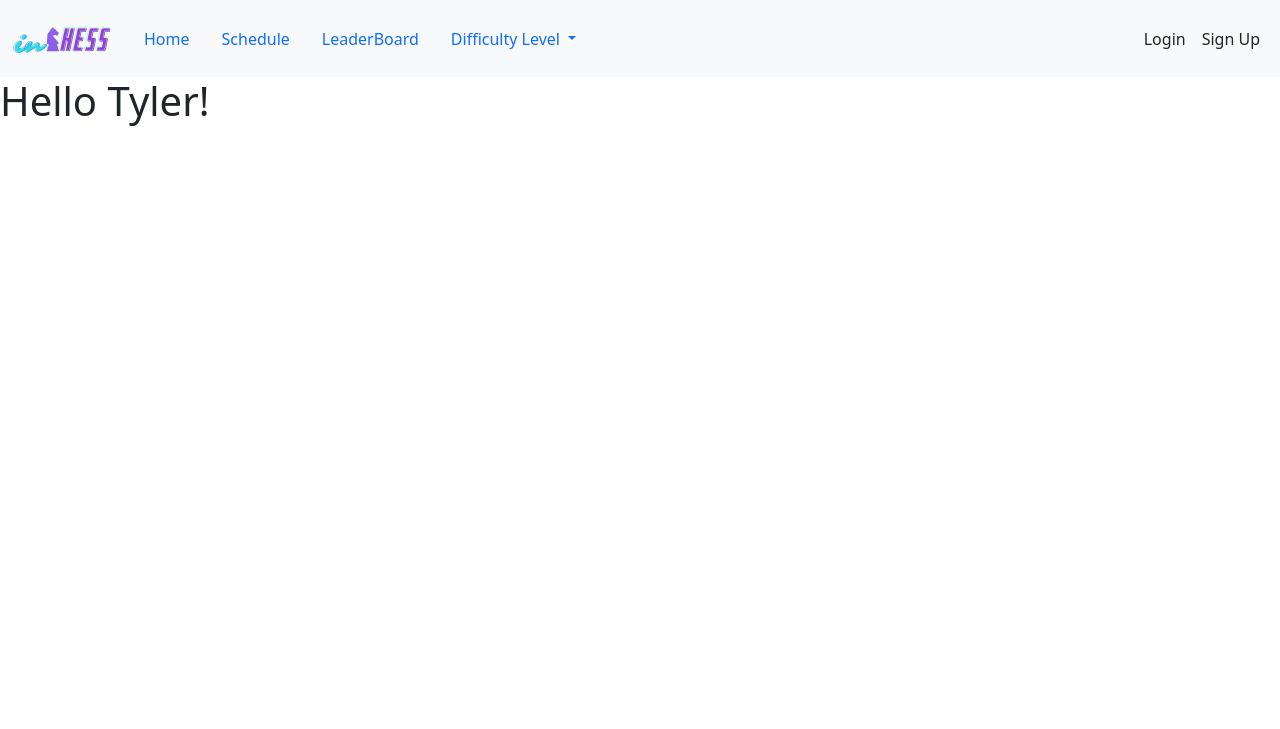
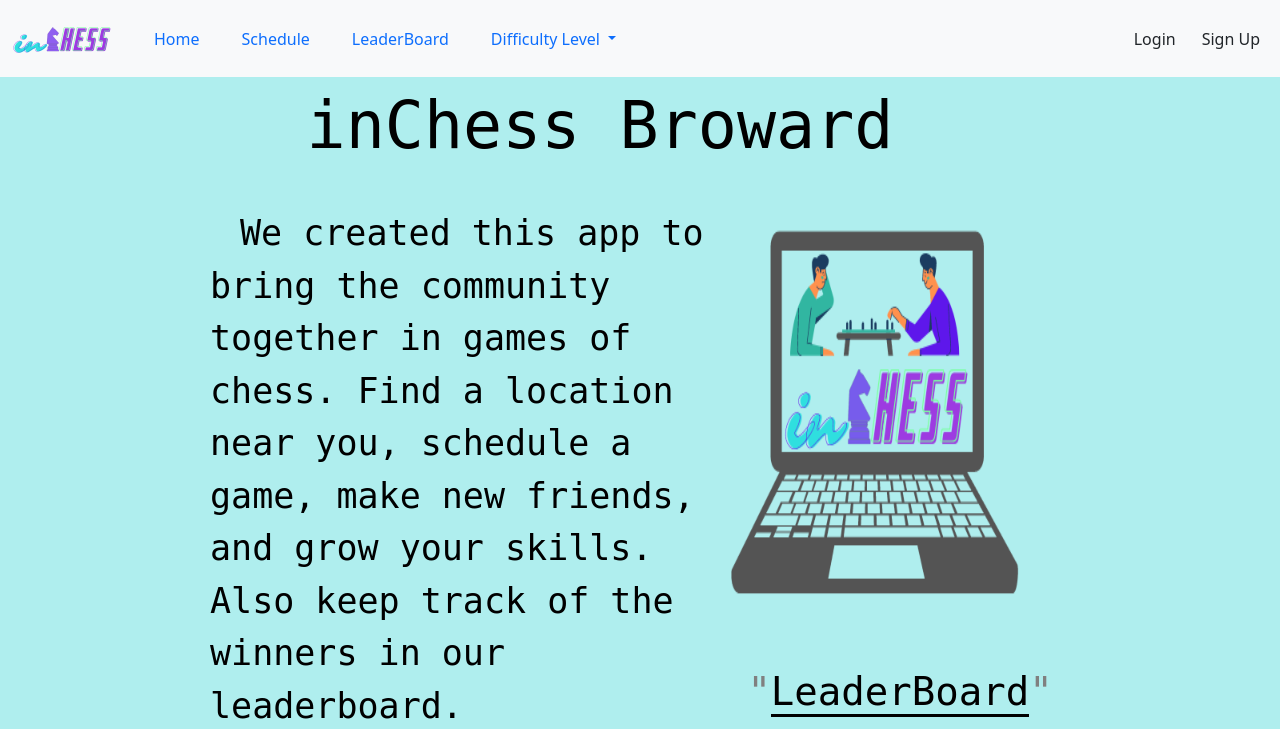
Before and after one commit to PlutoHack-Team4/inChess, a Flask app: page / in a window 1280 px wide. Shown: the top 729 px of the page. Before the commit the page ends 126 px from the top, so only its background shows below. Run offline with Flask 2, Linux system fonts and the light colour scheme; some libraries are stand-ins or nearby versions.

Commit message:
created the welcome page

```diff
--- a/templates/index.html
+++ b/templates/index.html
@@ -1,6 +1,107 @@
 <!-- if want to add to base.html -->
 <!-- use block -->
+
 {% extends "base.html" %}
 {% block name %}
-<h1>Hello Tyler!</h1>
+<!DOCTYPE html>
+
+<html>
+<style>
+li {
+    list-style-type:none;
+    margin-left:10px;
+  }
+  .bod {
+    text-align:center;
+    font-size:65px;
+    color:black;
+    font-family:monospace;
+    background-color:paleturquoise;
+    position:relative;
+    height:60px;
+    width:1200px;
+    padding:0;
+    margin:0;
+    z-index:1;
+  }
+  .bod1 {
+    position:relative;
+    left:210px;
+    top:70px;
+    width:800px;
+    height:1200px;
+    color:black;
+    font-size:16px;
+    font-family:monospace;
+  }
+  .bod2 {
+    postition:absolute;
+    width:500px;
+    height:300px;
+    top:auto;
+    left:auto;
+  }
+  .bod3 {
+    text-align:center;
+    font-size:14px;
+    position:absolute;
+    top:38%;
+    right:-70px;
+    width:360px;
+    height:460px;
+  }
+  .foot {
+    text-align:center;
+    position:relative;
+    bottom:-35px;
+  }
+  #pic1 {
+    position:absolute;
+    top:0px;
+    right:-70px;
+    padding:5px;
+    padding-left: 10px;
+  }
+  #pic2 {
+    left: -100px;
+    width:500px;
+  }
+  #pic3 {
+  left: 600;
+  width: 150;
+  position:absolute;
+  top:70px;
+  padding-left: 70px;
+}
+  .leaderboard {
+    position:absolute;
+    top:70px;
+  }
+  .ref3 {
+    text-align:right;
+    position:absolute;
+    bottom:47px;
+    right:0;
+  }
+  .ind {
+    margin-left:30px;
+    font-size: 35px;
+  }
+</style>
+<body style="background-color:paleturquoise;">
+  <div class=bod>inChess Broward</div>
+  <div class=bod1>
+    <div class=bod2>
+      <font class="ind"> We created this app to bring the community together in games of chess. Find a location near you, schedule a game, make new friends, and grow your skills. Also keep track of the winners in our leaderboard.</font>
+      <div id=pic1><img src="{{ url_for('static', filename ='images/logo.png')}}" alt="" width="400" height="400"></div>
+      <img src="{{ url_for('static', filename ='images/lifesizechess.jpeg')}}"  id=pic2></div>
+    <div class=bod3>
+      <font size=25>
+        <font color=grey>"</font><font  style="border-bottom-style:solid;">LeaderBoard</font><font color=grey>"</font>
+      </font>
+      <div id=pic3><img src="{{ url_for('static', filename ='images/leaderboard.png')}}" alt"" width="225" height="435"></div>
+      <div class=Leaderboard>
+    </div>
+  </div>
+</body>
 {% endblock %}
```
